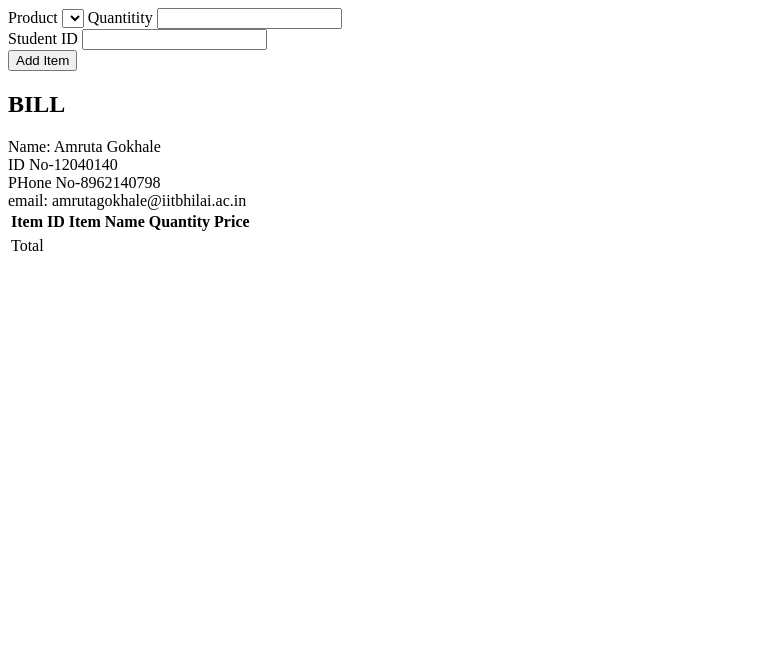
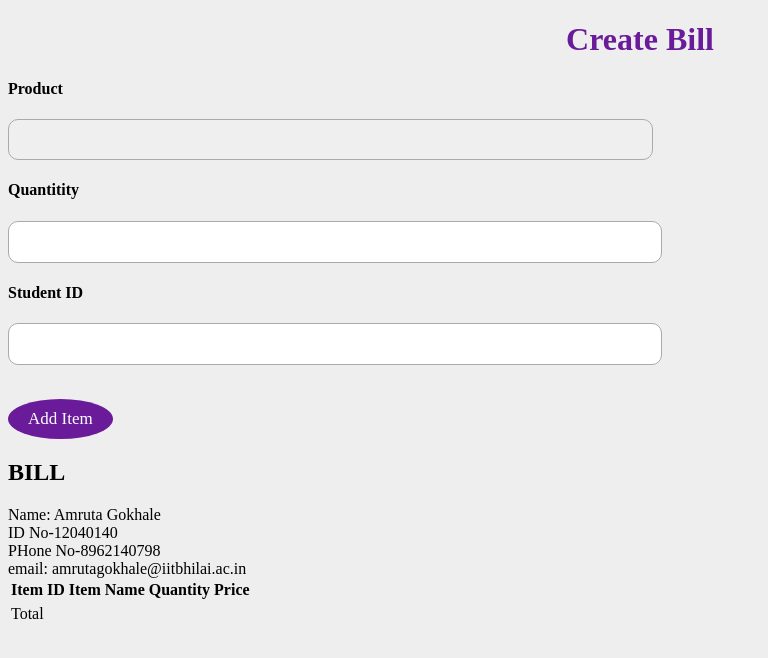
Before and after one commit to amrutaaaa/student-cafe-management-system, a Django app: template scms/student_cafe_management/templates/student_cafe_management/newbill.html in a window 1280 px wide. Shown: the top 658 px of the page, without its empty margins (0-768 px from the left). Run offline with Django 4.2, Linux system fonts and the light colour scheme; the template is opened without the code that fills it: values that come from a table or form of the project are taken from there, others are empty; data comes from the database, SQL or seed files in the repository; both versions use the stored data as it was after the commit.

Commit message:
changed newbill.html

```diff
--- a/scms/student_cafe_management/templates/student_cafe_management/newbill.html
+++ b/scms/student_cafe_management/templates/student_cafe_management/newbill.html
@@ -4,41 +4,133 @@
     <meta charset="UTF-8">
     <meta http-equiv="X-UA-Compatible" content="IE=edge">
     <meta name="viewport" content="width=device-width, initial-scale=1.0">
-    <title>Document</title>
+    <title>Student Cafe Mangement System /newbill</title>
 </head>
+<style>
+  body {
+    background: #eee
+}
+
+#regForm {
+    background-color: #ffffff;
+    margin: 0px auto;
+    font-family: Raleway;
+    padding: 40px;
+    border-radius: 10px
+}
+
+#register {
+    color: #6A1B9A
+}
+
+h1 {
+    text-align: center
+}
+
+input {
+    padding: 10px;
+    width: 50%;
+    font-size: 17px;
+    font-family: Raleway;
+    border: 1px solid #aaaaaa;
+    border-radius: 10px;
+    -webkit-appearance: none
+}
+
+.tab input:focus {
+    border: 1px solid #6a1b9a !important;
+    outline: none
+}
+
+.checkinp input:focus {
+    border: 1px solid #6a1b9a !important;
+    outline: none
+}
+.checkinp{
+  padding: 10px;
+    width: 51%;
+    font-size: 17px;
+    font-family: Raleway;
+    border: 1px solid #aaaaaa;
+    border-radius: 10px;
+    -webkit-appearance: none
+}
+
+
+input.invalid {
+    border: 1px solid #e03a0666
+}
+
+
+
+button {
+    background-color: #6A1B9A;
+    color: #ffffff;
+    border: none;
+    border-radius: 50%;
+    padding: 10px 20px;
+    font-size: 17px;
+    font-family: Raleway;
+    cursor: pointer
+}
+
+button:hover {
+    opacity: 0.8
+}
+
+button:focus {
+    outline: none !important
+}
+
+</style>
 <body>
 
-    <div class="container my-3 ">
-    <form action="/newbill" method="post">
+  <div class="container mt-5">
+    <div class="row d-flex justify-content-center align-items-center">
+        <div class="col-md-8">
+          <form action="/newbill" method="post" id="regform">
+                <h1 id="register">Create Bill</h1>
+
+
         {% csrf_token %}
-        <div class="form-group">
-          <label for="product">Product</label>
-          <!-- <label for="cars">Choose a car:</label> -->
-          <select name="product" id="product">
+
+     <div class ="tab">
+          <h4><label for="product">Product</label></h4>
+          <p><select class="checkinp" name="product" id="product">
             {% for i in product_list %}
-
             <option value={{i.pk}} >{{i.item_name}}  | REM: {{i.availabilty}}</option>
             {% endfor %}
             </select>
-            <label for="quant">Quantitity</label>
+            </p>
+            </div>
+
+
+            <div class="tab">
+            <h4><label for="quant">Quantitity</label> </h4>
+          <p><input type="text" class="form-control" id="quant" name="quant" required aria-describedby="item_id"  required></p>
+          <!-- <small id="emailHelp" class="form-text text-muted">We'll never share your email with anyone else.</small> -->
+        </div>
+
+        <div>
+            <h4><label for="stud_id">Student ID</label></h4>
+            <p><input type="text" class="form-control" id="stud_id" name="stud_id" required aria-describedby="stud_id"  required></p>
+        </div>
+
+       <div>
+         <br>
+        <button type="submit" class="btn btn-primary">Add Item</button>
+
+        </div>
+      </div>
 
 
 
-          <input type="text" class="form-control" id="quant" name="quant" required aria-describedby="item_id"  required>
-          <!-- <small id="emailHelp" class="form-text text-muted">We'll never share your email with anyone else.</small> -->
-        </div>
-        <div>
-            <label for="stud_id">Student ID</label>
-            <input type="text" class="form-control" id="stud_id" name="stud_id" required aria-describedby="stud_id"  required>
-        </div>
+      </div>
+    </div>
+    </div>
+    </div>
 
 
-        <button type="submit" class="btn btn-primary">Add Item</button>
-
-
-      </form>
-
-      </div>
 
   <h2> BILL</h2>
   Name: {{customerob.name}}
```
Also changed, not shown: scms/db.sqlite3, scms/student_cafe_management/templates/student_cafe_management/index.html (line endings or trailing spaces).
